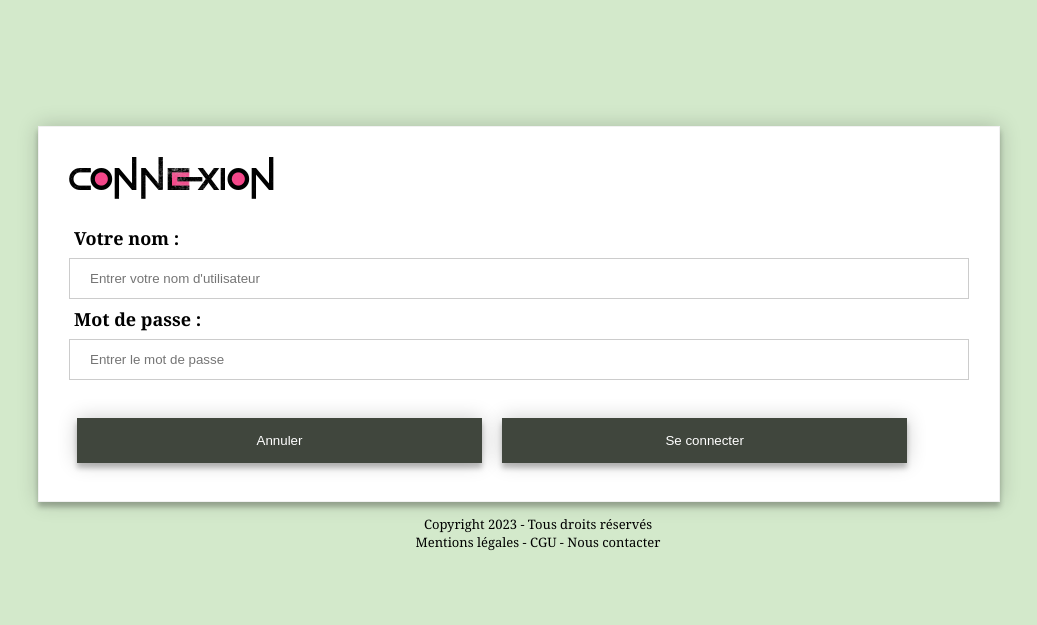
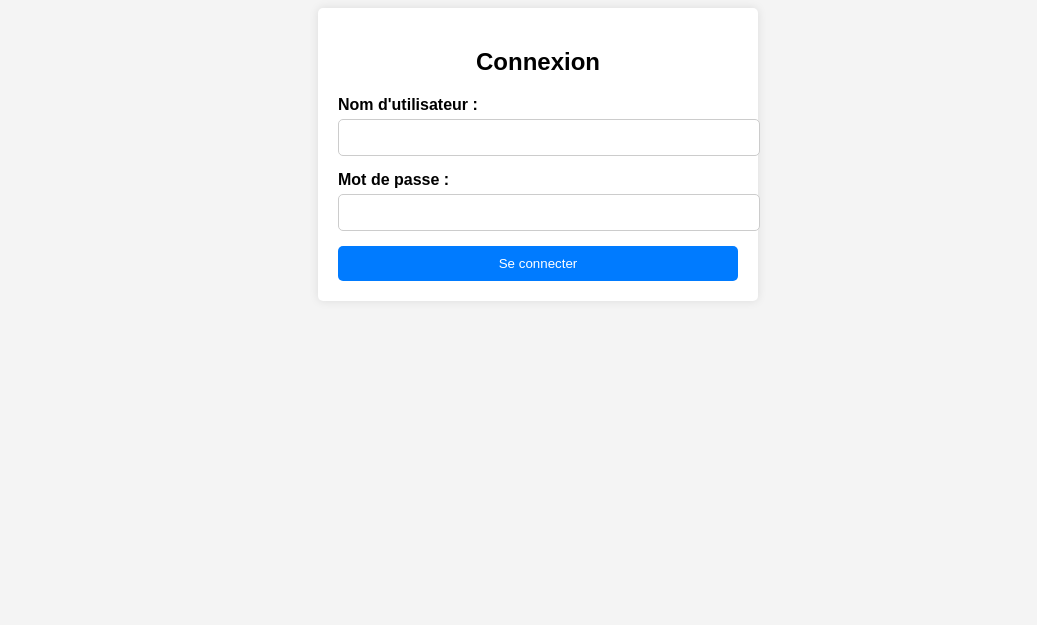
Before and after one commit to Problemanoob/jeu_de_role, a PHP site: page /compte_client.php in a window 1280 px wide. Shown: the top 625 px of the page, without its empty margins (102-1139 px from the left). Run offline with PHP 8.4, Linux system fonts and the light colour scheme.

Commit message:
connexion

```diff
--- a/violette/compte_client.php
+++ b/violette/compte_client.php
@@ -1,25 +1,69 @@
+<?
+	session_start();
+	$id_session = session_id();
+	$_SESSION['username'] = 'Jean';
+	$_SESSION['password'] = '1234';
+?>
 <!DOCTYPE html>
 <html>
-
 <head>
-	<title>Pardanotes - Identification requise</title>
-	<meta charset="utf-8">
-	<link rel="stylesheet" href="style.css" media="screen" type="text/css" />
+    <title>Connexion</title>
+    <style>
+        body {
+            font-family: Arial, sans-serif;
+            background-color: #f4f4f4;
+        }
+        .container {
+            max-width: 400px;
+            margin: 0 auto;
+            padding: 20px;
+            background: #fff;
+            border-radius: 5px;
+            box-shadow: 0 0 10px rgba(0, 0, 0, 0.1);
+        }
+        h2 {
+            text-align: center;
+        }
+        .form-group {
+            margin: 10px 0;
+        }
+        label {
+            display: block;
+            font-weight: bold;
+        }
+        input[type="text"],
+        input[type="password"] {
+            width: 100%;
+            padding: 10px;
+            margin: 5px 0;
+            border: 1px solid #ccc;
+            border-radius: 5px;
+        }
+        button {
+            width: 100%;
+            padding: 10px;
+            background: #007BFF;
+            color: #fff;
+            border: none;
+            border-radius: 5px;
+            cursor: pointer;
+        }
+    </style>
 </head>
-
 <body>
-	<div id="container">
-		<form action="catalogue.php" method="POST">
-			<img src="connexion.png"><br><br>
-			<Label for="username">Votre nom :</Label> <input type="text" placeholder="Entrer votre nom d'utilisateur"
-				name="username" id="username" required><br> <Label for="username">Mot de passe : </Label><input
-				type="password" placeholder="Entrer le mot de passe" name="password" id="password"
-				required /><br /><br />
-			<input type="reset" value="Annuler" /> <input type="submit" value='Se connecter' />
-	</div>
-	<footer>
-		<p>Copyright 2023 - Tous droits réservés <br>Mentions légales - CGU - Nous contacter</p>
-	</footer>
+    <div class="container">
+        <h2>Connexion</h2>
+        <form action="catalogue.php" method="post">
+            <div class="form-group">
+                <label for="username">Nom d'utilisateur :</label>
+                <input type="text" id="username" name="username" required>
+            </div>
+            <div class="form-group">
+                <label for="password">Mot de passe :</label>
+                <input type="password" id="password" name="password" required>
+            </div>
+            <button type="submit">Se connecter</button>
+        </form>
+    </div>
 </body>
-
 </html>
```
